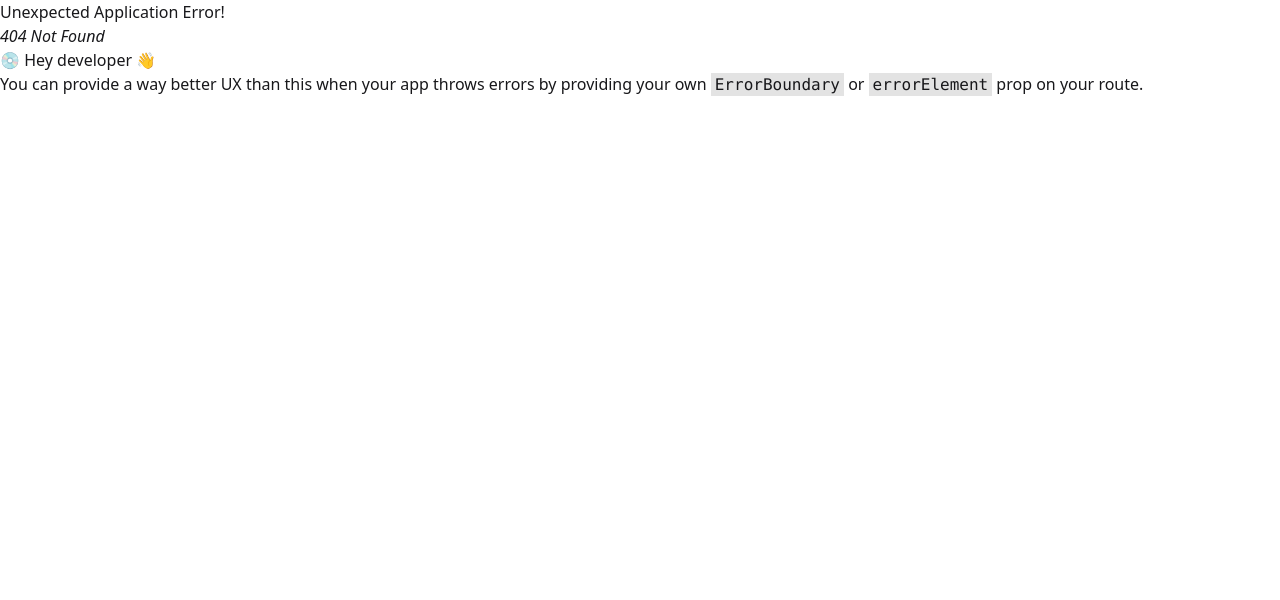
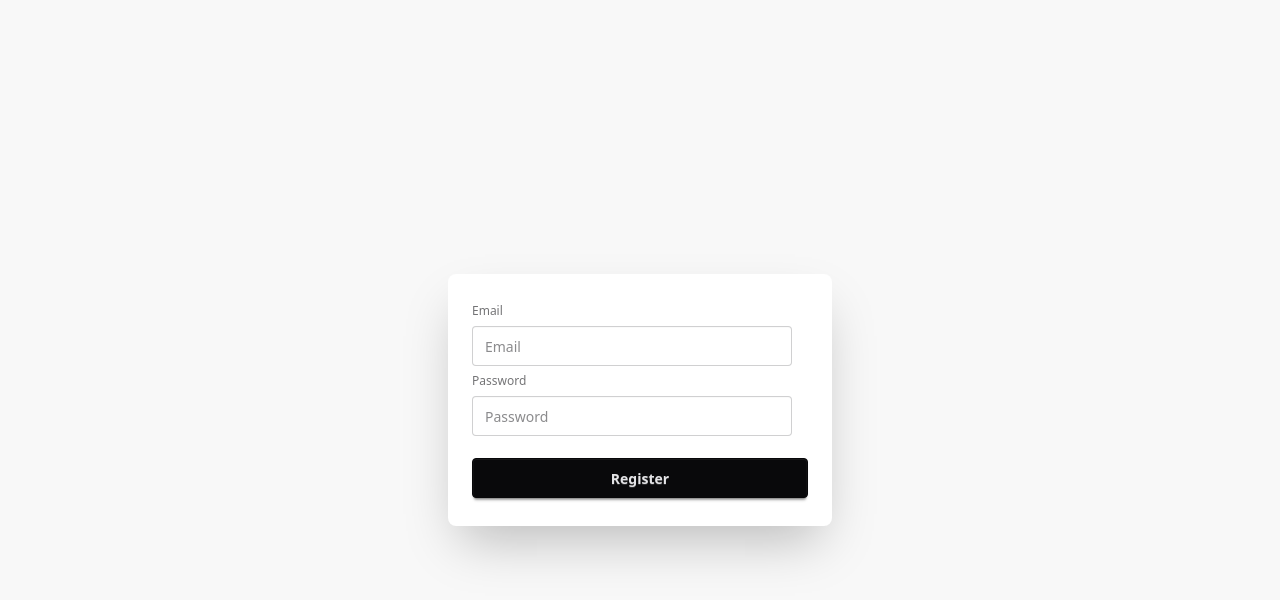
Before and after one commit to Taanveer22/espresso-emporium-crud-client, a React (Vite) app: page /register in a window 1280 px wide. Before the commit this address had no page. Shown: the top 600 px of the page. Built offline with nearby package versions, Linux system fonts and the light colour scheme.

Commit message:
alahdmulliah firebase setup done and context provider setup done

```diff
--- a/package.json
+++ b/package.json
@@ -12,8 +12,10 @@
   "dependencies": {
     "@tailwindcss/vite": "^4.1.18",
     "dotenv": "^17.2.3",
+    "firebase": "^12.8.0",
     "react": "^19.2.0",
     "react-dom": "^19.2.0",
+    "react-hot-toast": "^2.6.0",
     "react-router-dom": "^7.12.0",
     "sweetalert2": "^11.26.17",
     "tailwindcss": "^4.1.18"
--- a/src/components/Navbar.jsx
+++ b/src/components/Navbar.jsx
@@ -1,14 +1,20 @@
-import { Link } from "react-router-dom";
+import { NavLink } from "react-router-dom";
 
 const Navbar = () => {
   return (
     <div className="navbar justify-center bg-base-300 shadow-sm">
-      <Link to="/" className="btn btn-ghost text-xl">
+      <NavLink to="/" className="btn btn-ghost text-md">
         Home
-      </Link>
-      <Link to="/addCoffee" className="btn btn-ghost text-xl">
+      </NavLink>
+      <NavLink to="/addCoffee" className="btn btn-ghost text-md">
         Add Coffee
-      </Link>
+      </NavLink>
+      <NavLink to="/signin" className="btn btn-ghost text-md">
+        Sign In
+      </NavLink>
+      <NavLink to="/register" className="btn btn-ghost text-md">
+        Register
+      </NavLink>
     </div>
   );
 };
--- /dev/null
+++ b/src/components/Register.jsx
@@ -0,0 +1,55 @@
+import { useContext } from "react";
+import { AuthContext } from "../provider/AuthProvider";
+import toast from "react-hot-toast";
+
+const Register = () => {
+  const { registerUser } = useContext(AuthContext);
+
+  const handleRegisterForm = (e) => {
+    e.preventDefault();
+
+    const email = e.target.email.value;
+    const password = e.target.password.value;
+    console.log(email, password);
+
+    registerUser(email, password)
+      .then((result) => {
+        toast.success(result.user);
+      })
+      .catch((error) => {
+        toast.error(error.message);
+      });
+  };
+
+  return (
+    <div className="hero bg-base-200 min-h-screen">
+      <form
+        onSubmit={handleRegisterForm}
+        className="card bg-base-100 w-full max-w-sm shrink-0 shadow-2xl"
+      >
+        <div className="card-body">
+          <fieldset className="fieldset">
+            <label className="label">Email</label>
+            <input
+              name="email"
+              type="email"
+              className="input"
+              placeholder="Email"
+            />
+            <label className="label">Password</label>
+            <input
+              name="password"
+              type="password"
+              className="input"
+              placeholder="Password"
+            />
+
+            <button className="btn btn-neutral mt-4">Register</button>
+          </fieldset>
+        </div>
+      </form>
+    </div>
+  );
+};
+
+export default Register;
--- /dev/null
+++ b/src/components/SignIn.jsx
@@ -0,0 +1,5 @@
+const SignIn = () => {
+  return <div>SignIn</div>;
+};
+
+export default SignIn;
--- /dev/null
+++ b/src/firebase/firebase.config.js
@@ -0,0 +1,25 @@
+// Import the functions you need from the SDKs you need
+import { initializeApp } from "firebase/app";
+import { getAuth } from "firebase/auth";
+
+// TODO: Add SDKs for Firebase products that you want to use
+// https://firebase.google.com/docs/web/setup#available-libraries
+
+// Your web app's Firebase configuration
+const firebaseConfig = {
+  apiKey: "AIzaSyC2QMCEbwIwuW7CG-ckC_GDtkYo5qH2Y3M",
+  authDomain: "espresso-emporium-crud-faee7.firebaseapp.com",
+  projectId: "espresso-emporium-crud-faee7",
+  storageBucket: "espresso-emporium-crud-faee7.firebasestorage.app",
+  messagingSenderId: "524865141483",
+  appId: "1:524865141483:web:f28659a8c25a1e0f159cae",
+};
+
+// Initialize Firebase
+const app = initializeApp(firebaseConfig);
+
+// Initialize Firebase Authentication and get a reference to the service
+const auth = getAuth(app);
+
+// export
+export { auth };
--- a/src/main.jsx
+++ b/src/main.jsx
@@ -3,9 +3,14 @@ import { createRoot } from "react-dom/client";
 import "./index.css";
 import Routes from "./routes/Routes";
 import { RouterProvider } from "react-router-dom";
+import AuthProvider from "./provider/AuthProvider";
+import { Toaster } from "react-hot-toast";
 
 createRoot(document.getElementById("root")).render(
   <StrictMode>
-    <RouterProvider router={Routes}></RouterProvider>
-  </StrictMode>
+    <AuthProvider>
+      <RouterProvider router={Routes}></RouterProvider>
+      <Toaster></Toaster>
+    </AuthProvider>
+  </StrictMode>,
 );
--- /dev/null
+++ b/src/provider/AuthProvider.jsx
@@ -0,0 +1,35 @@
+import { createUserWithEmailAndPassword } from "firebase/auth";
+import { createContext, useState } from "react";
+import { auth } from "../firebase/firebase.config";
+
+// STEP 1: Create a context to share authentication data/functions
+const AuthContext = createContext();
+
+// STEP 2: Create a provider component to wrap the app
+const AuthProvider = ({ children }) => {
+  // STEP 3: Create state to store the logged-in user
+  const [user, setUser] = useState(null);
+  // STEP 4: Create state to track loading/auth process status
+  const [loading, setLoading] = useState(true);
+
+  // STEP 5: Create function to register a user using email & password
+  const registerUser = (email, password) => {
+    setLoading(true);
+    return createUserWithEmailAndPassword(auth, email, password);
+  };
+
+  // STEP 6: Prepare the values to be shared via context
+  const userInfo = {
+    user,
+    loading,
+    registerUser,
+  };
+  // STEP 7: Provide auth data/functions to all child components
+  return (
+    <AuthContext.Provider value={userInfo}>{children}</AuthContext.Provider>
+  );
+};
+
+// STEP 8: Export provider and context for use in other components
+export default AuthProvider;
+export { AuthContext };
```
Also changed, not shown: src/routes/Routes.jsx (+10 -0 lines), 1 other file (tests, documents, lock files or other folders).
